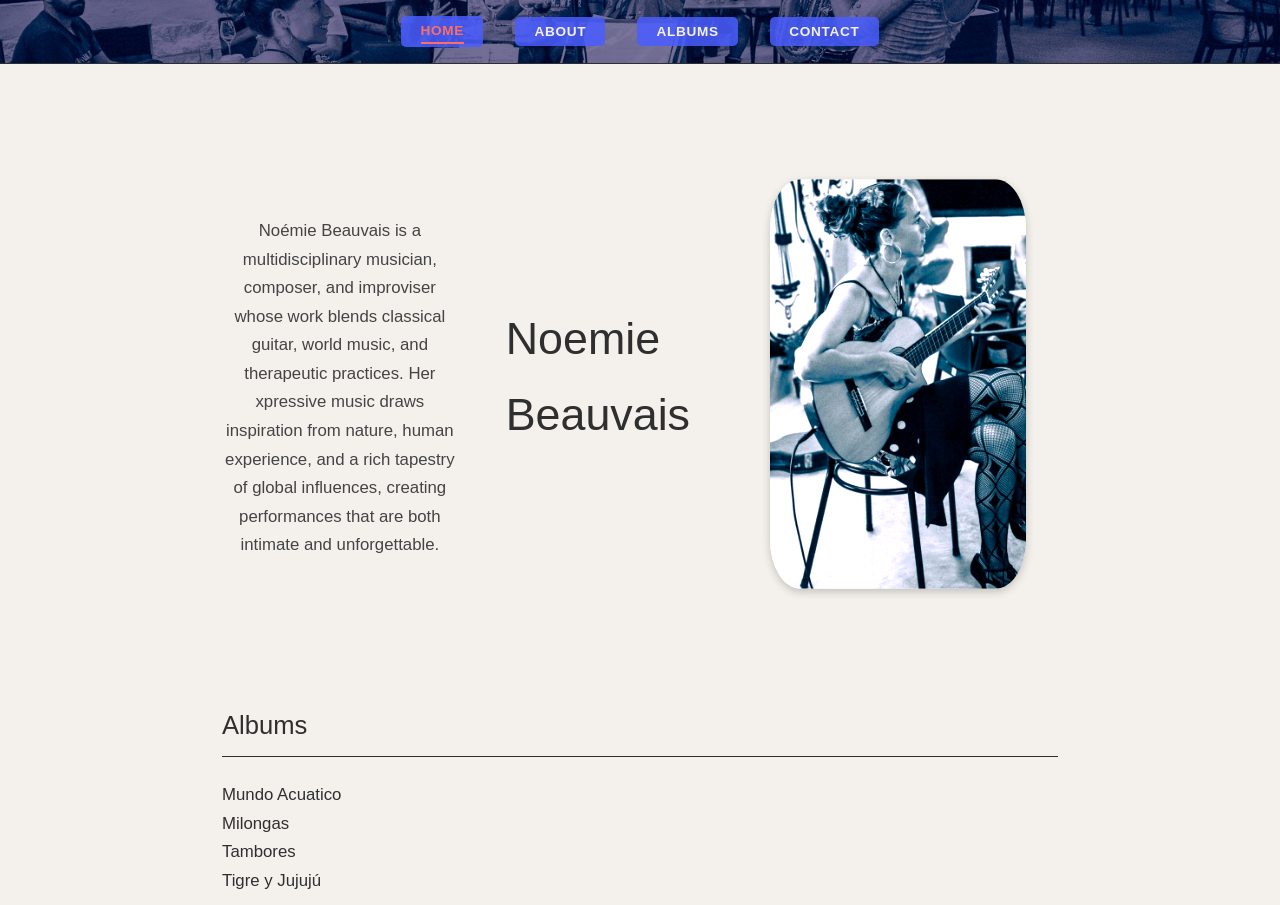
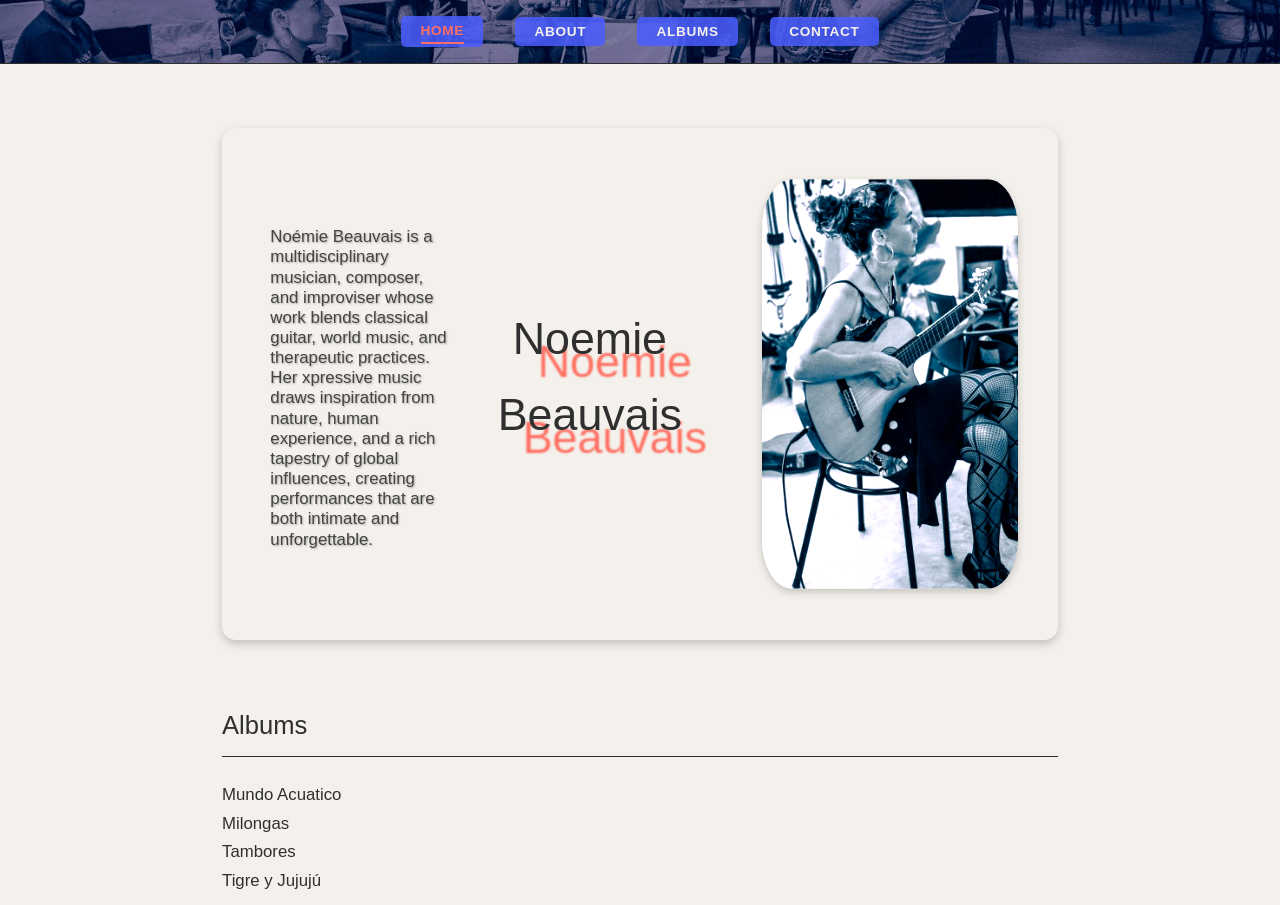
Before and after one commit to zenidreney/noe-portfolio, a website: page index.html in a window 1280 px wide. Shown: the top 905 px of the page. Drawn offline with Linux system fonts and the light colour scheme.

Commit message:
style changes

```diff
--- a/index.css
+++ b/index.css
@@ -105,16 +105,29 @@ section {
     align-items: center;
     justify-content: space-between;
     gap: 3rem;
+    box-shadow: 0 4px 10px rgba(0, 0, 0, 0.2);
+    padding: 0 0.5em;
+    border-radius: 14px;
 }
+
+
+
+
 
 .about-text {
     margin: 0;
     display: flex;
     flex-direction: row;
     align-items: center;
+    text-align: center;
     gap: 3em;
 
+
+    text-shadow: 25px 23px 2px var(--accent-color);
+
 }
+
+
 
 
 
@@ -134,7 +147,7 @@ section {
     object-fit: cover;
     object-position: center;
     /* border: 1px solid var(--border-color); */
-    box-shadow: 0 4px 10px rgba(0, 0, 0, 0.2);;
+    box-shadow: 0 4px 10px rgba(0, 0, 0, 0.2);
 
     transform: scale(80%);
 
@@ -169,8 +182,13 @@ h2 {
     max-width: 600px;
     font-size: 1.05rem;
     color: #444;
-    text-align: center;
+    text-align: left;
+    margin-left: 2.4em;
+    line-height: 1.2;
+    text-shadow: 1px 1px 2px rgba(0, 0, 0, 0.3);
 }
+
+
 
 /* Subtle rustic touch */
 section p {
```
